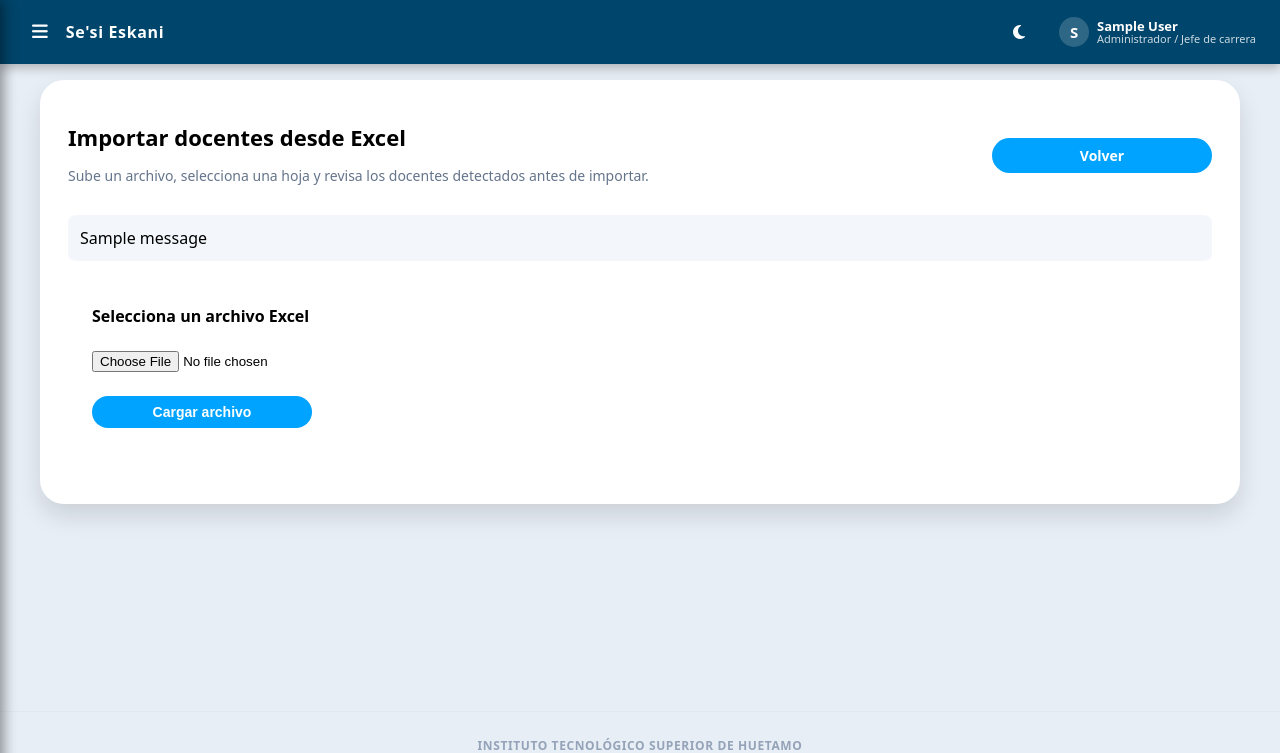
After one commit to Pato1YT/PlataformaCACEI, a Django app: page /usuarios/importar/ in a window 1280 px wide. The commit adds this page. Shown: the top 753 px of the page. Run offline with Django 4.2, Linux system fonts and the light colour scheme; a user stored in the database is signed in; tables that the repository leaves empty hold one stand-in row (values such as "Sample post"); one stand-in notice (Sample message) is shown; parts of the project's set-up code (start-up, migrations or seed data) failed here and were passed over.

Commit message:
Importar docentes desde el Excel

```diff
--- /dev/null
+++ b/core/templates/usuarios/importar_docentes.html
@@ -0,0 +1,135 @@
+{% extends 'layouts/base_app.html' %}
+
+{% block title %}Importar docentes - Se'si Eskani{% endblock %}
+
+{% block content %}
+<div class="dashboard">
+    <div class="dashboard__header">
+        <div>
+            <h2 class="dashboard__title">Importar docentes desde Excel</h2>
+            <p class="dashboard__subtitle">
+                Sube un archivo, selecciona una hoja y revisa los docentes detectados antes de importar.
+            </p>
+        </div>
+
+        <a href="{% url 'core:lista_usuarios' %}" class="course-card__button" style="max-width: 220px; text-align:center; text-decoration:none; display:inline-block; font-weight:700;">
+            Volver
+        </a>
+    </div>
+
+    {% if messages %}
+        <div style="margin-bottom: 20px;">
+            {% for message in messages %}
+                <div style="padding: 12px; border-radius: 8px; margin-bottom: 10px; background: #f3f7fb;">
+                    {{ message }}
+                </div>
+            {% endfor %}
+        </div>
+    {% endif %}
+
+    <div class="table-wrapper" style="padding: 24px; margin-bottom: 24px;">
+        <form method="post" enctype="multipart/form-data">
+            {% csrf_token %}
+            <input type="hidden" name="accion" value="subir_archivo">
+
+            <div style="margin-bottom: 16px;">
+                <label for="archivo_excel"><strong>Selecciona un archivo Excel</strong></label><br><br>
+                <input type="file" name="archivo_excel" id="archivo_excel" accept=".xlsx,.xls">
+            </div>
+
+            <button type="submit" class="course-card__button" style="max-width: 220px;">
+                Cargar archivo
+            </button>
+        </form>
+    </div>
+
+    {% if hojas %}
+    <div class="table-wrapper" style="padding: 24px; margin-bottom: 24px;">
+        <form method="post">
+            {% csrf_token %}
+            <input type="hidden" name="accion" value="analizar_hoja">
+            <input type="hidden" name="archivo_temporal" value="{{ archivo_temporal }}">
+
+            <div style="margin-bottom: 16px;">
+                <label for="hoja"><strong>Selecciona la hoja</strong></label><br><br>
+                <select name="hoja" id="hoja" class="dashboard__filter" required>
+                    <option value="">-- Selecciona una hoja --</option>
+                    {% for hoja in hojas %}
+                        <option value="{{ hoja }}" {% if hoja == hoja_seleccionada %}selected{% endif %}>
+                            {{ hoja }}
+                        </option>
+                    {% endfor %}
+                </select>
+            </div>
+
+            <button type="submit" class="course-card__button" style="max-width: 220px;">
+                Analizar hoja
+            </button>
+        </form>
+    </div>
+    {% endif %}
+
+    {% if preview_data %}
+    <div class="table-wrapper" style="padding: 24px; margin-bottom: 24px;">
+        <h3 style="margin-bottom: 16px;">Vista previa de docentes detectados</h3>
+
+        <table class="data-table">
+            <thead>
+                <tr>
+                    <th>Nombre detectado</th>
+                    <th>Nombre limpio</th>
+                    <th>Username sugerido</th>
+                    <th>Estado</th>
+                </tr>
+            </thead>
+            <tbody>
+                {% for fila in preview_data %}
+                <tr>
+                    <td>{{ fila.nombre_original }}</td>
+                    <td>{{ fila.nombre_limpio }}</td>
+                    <td><span class="course-card__code">{{ fila.username_base }}</span></td>
+                    <td>{{ fila.estado }}</td>
+                </tr>
+                {% endfor %}
+            </tbody>
+        </table>
+
+        <form method="post" style="margin-top: 24px;">
+            {% csrf_token %}
+            <input type="hidden" name="accion" value="guardar_docentes">
+            <input type="hidden" name="archivo_temporal" value="{{ archivo_temporal }}">
+            <input type="hidden" name="hoja" value="{{ hoja_seleccionada }}">
+
+            <button type="submit" class="course-card__button" style="max-width: 260px;">
+                Confirmar e importar docentes
+            </button>
+        </form>
+    </div>
+    {% endif %}
+
+    {% if resumen_creados %}
+    <div class="table-wrapper" style="padding: 24px;">
+        <h3 style="margin-bottom: 16px;">Docentes creados</h3>
+
+        <table class="data-table">
+            <thead>
+                <tr>
+                    <th>Nombre</th>
+                    <th>Usuario</th>
+                    <th>Contraseña temporal</th>
+                </tr>
+            </thead>
+            <tbody>
+                {% for item in resumen_creados %}
+                <tr>
+                    <td>{{ item.nombre }}</td>
+                    <td><span class="course-card__code">{{ item.username }}</span></td>
+                    <td><span class="course-card__code">{{ item.password_temporal }}</span></td>
+                </tr>
+                {% endfor %}
+            </tbody>
+        </table>
+    </div>
+    {% endif %}
+</div>
+{% endblock %}
--- a/core/templates/usuarios/lista_usuarios.html
+++ b/core/templates/usuarios/lista_usuarios.html
@@ -9,6 +9,9 @@
             <h2 class="dashboard__title">Docentes</h2>
             <p class="dashboard__subtitle">Gestión de docentes y visitantes del sistema.</p>
         </div>
+        <a href="{% url 'core:importar_docentes' %}" class="course-card__button" style="max-width: 220px; text-align:center; text-decoration:none; display:inline-block; font-weight:700;">
+            Importar Excel
+        </a>
         <a href="{% url 'core:crear_usuario_docente' %}" class="course-card__button" style="max-width: 220px; text-align:center; text-decoration:none; display:inline-block; font-weight:700;">
             Nuevo docente
         </a>
--- a/core/urls.py
+++ b/core/urls.py
@@ -38,6 +38,7 @@ urlpatterns = [
     path('materias/nueva/', views.crear_materia, name='crear_materia'),
     path('materias/<int:pk>/editar/', views.editar_materia, name='editar_materia'),
     path('materias/<int:pk>/eliminar/', views.eliminar_materia, name='eliminar_materia'),
+    path('usuarios/importar/', views.importar_docentes, name='importar_docentes'),
 
     #docentes
     path('usuarios/<int:pk>/editar/', views.editar_usuario_docente, name='editar_usuario_docente'),
--- a/core/views.py
+++ b/core/views.py
@@ -21,6 +21,12 @@ from .utils.importador_materias import (
     obtener_hojas_excel,
     analizar_hoja_excel,
     ImportadorMateriasError,
+)
+
+from .utils.importador_docentes import (
+    obtener_hojas_excel_docentes,
+    analizar_hoja_docentes,
+    ImportadorDocentesError,
 )
 
 
@@ -484,3 +490,159 @@ def eliminar_curso(request, pk):
     return render(request, 'cursos/confirmar_eliminar.html', {
         'curso': curso,
     })
+
+
+@solo_admin
+def importar_docentes(request):
+    hojas = []
+    archivo_temporal = None
+    hoja_seleccionada = None
+    preview_data = []
+    resumen_creados = []
+
+    if request.method == 'POST':
+        accion = request.POST.get('accion')
+
+        # PASO 1: subir archivo
+        if accion == 'subir_archivo':
+            archivo = request.FILES.get('archivo_excel')
+
+            if not archivo:
+                messages.error(request, 'Debes seleccionar un archivo Excel.')
+                return render(request, 'usuarios/importar_docentes.html')
+
+            if not archivo.name.endswith(('.xlsx', '.xls')):
+                messages.error(request, 'El archivo debe ser Excel (.xlsx o .xls).')
+                return render(request, 'usuarios/importar_docentes.html')
+
+            carpeta_temp = os.path.join(settings.MEDIA_ROOT, 'temp_imports')
+            os.makedirs(carpeta_temp, exist_ok=True)
+
+            fs = FileSystemStorage(location=carpeta_temp)
+            nombre_archivo = fs.save(archivo.name, archivo)
+            archivo_temporal = nombre_archivo
+            ruta_archivo = fs.path(nombre_archivo)
+
+            try:
+                hojas = obtener_hojas_excel_docentes(ruta_archivo)
+                messages.success(request, 'Archivo cargado correctamente. Ahora selecciona una hoja.')
+            except ImportadorDocentesError as e:
+                fs.delete(nombre_archivo)
+                messages.error(request, str(e))
+
+            return render(request, 'usuarios/importar_docentes.html', {
+                'hojas': hojas,
+                'archivo_temporal': archivo_temporal,
+            })
+
+        # PASO 2: analizar hoja
+        elif accion == 'analizar_hoja':
+            hoja_seleccionada = request.POST.get('hoja')
+            archivo_temporal = request.POST.get('archivo_temporal')
+
+            if not hoja_seleccionada or not archivo_temporal:
+                messages.error(request, 'Debes seleccionar una hoja válida.')
+                return redirect('core:importar_docentes')
+
+            ruta_archivo = os.path.join(settings.MEDIA_ROOT, 'temp_imports', archivo_temporal)
+
+            try:
+                hojas = obtener_hojas_excel_docentes(ruta_archivo)
+                preview_data = analizar_hoja_docentes(ruta_archivo, hoja_seleccionada)
+
+                # marcar estado previo
+                for fila in preview_data:
+                    existe = Usuario.objects.filter(
+                        rol=Usuario.DOCENTE,
+                        first_name__iexact=fila['first_name'],
+                        last_name__iexact=fila['last_name'],
+                    ).exists()
+
+                    fila['estado'] = 'Ya existe' if existe else 'Nuevo'
+
+                messages.success(request, f'Se detectaron {len(preview_data)} docentes únicos.')
+            except ImportadorDocentesError as e:
+                messages.error(request, str(e))
+
+            return render(request, 'usuarios/importar_docentes.html', {
+                'hojas': hojas,
+                'archivo_temporal': archivo_temporal,
+                'hoja_seleccionada': hoja_seleccionada,
+                'preview_data': preview_data,
+            })
+
+        # PASO 3: guardar docentes
+        elif accion == 'guardar_docentes':
+            hoja_seleccionada = request.POST.get('hoja')
+            archivo_temporal = request.POST.get('archivo_temporal')
+
+            if not hoja_seleccionada or not archivo_temporal:
+                messages.error(request, 'No se pudo recuperar la información para guardar.')
+                return redirect('core:importar_docentes')
+
+            ruta_archivo = os.path.join(settings.MEDIA_ROOT, 'temp_imports', archivo_temporal)
+
+            if not os.path.exists(ruta_archivo):
+                messages.error(request, 'El archivo temporal ya no existe. Vuelve a cargar el Excel.')
+                return redirect('core:importar_docentes')
+
+            try:
+                preview_data = analizar_hoja_docentes(ruta_archivo, hoja_seleccionada)
+            except ImportadorDocentesError as e:
+                messages.error(request, str(e))
+                return redirect('core:importar_docentes')
+
+            creados = 0
+            omitidos = 0
+            resumen_creados = []
+
+            for fila in preview_data:
+                existe = Usuario.objects.filter(
+                    rol=Usuario.DOCENTE,
+                    first_name__iexact=fila['first_name'],
+                    last_name__iexact=fila['last_name'],
+                ).first()
+
+                if existe:
+                    omitidos += 1
+                    continue
+
+                username_base = fila['username_base']
+                username_final = username_base
+                contador = 1
+
+                while Usuario.objects.filter(username=username_final).exists():
+                    username_final = f"{username_base}{contador}"
+                    contador += 1
+
+                password_temporal = Usuario.objects.make_random_password()
+
+                usuario = Usuario.objects.create_user(
+                    username=username_final,
+                    first_name=fila['first_name'],
+                    last_name=fila['last_name'],
+                    email='',
+                    password=password_temporal,
+                    rol=Usuario.DOCENTE,
+                )
+
+                creados += 1
+                resumen_creados.append({
+                    'nombre': usuario.get_full_name() or usuario.username,
+                    'username': usuario.username,
+                    'password_temporal': password_temporal,
+                })
+
+            if os.path.exists(ruta_archivo):
+                os.remove(ruta_archivo)
+
+            messages.success(
+                request,
+                f'Importación completada. Docentes creados: {creados}. Docentes omitidos: {omitidos}.'
+            )
+
+            return render(request, 'usuarios/importar_docentes.html', {
+                'resumen_creados': resumen_creados,
+            })
+
+    return render(request, 'usuarios/importar_docentes.html')
--- a/requirements.txt
+++ b/requirements.txt
@@ -8,3 +8,4 @@ gunicorn==21.2.0
 whitenoise==6.8.2
 pandas==2.2.2
 openpyxl==3.1.5
+Unidecode==1.3.8
```
Also changed, not shown: core/utils/importador_docentes.py (added, +126 -0 lines).
